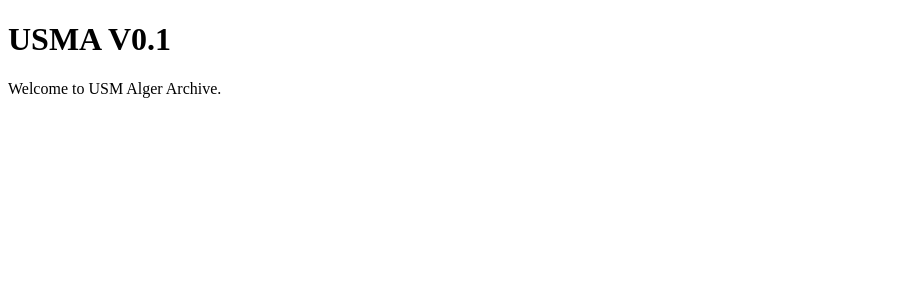
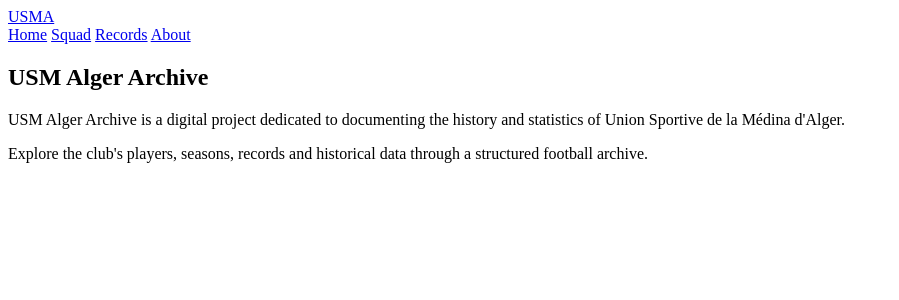
Before and after one commit to khelifayoucef205-glitch/USMA_ARCHIVE, a Flask app: page / in a window 1280 px wide. Shown: the top 300 px of the page, without its empty margins (0-899 px from the left). Run offline with Flask 3, Linux system fonts and the light colour scheme.

Commit message:
Add base layout and navigation

```diff
--- a/app/templates/base.html
+++ b/app/templates/base.html
@@ -7,6 +7,18 @@
     <link rel="stylesheet" href="{{ url_for('static', filename='css/main.css') }}">
 </head>
 <body>
+    <nav>
+        <div>
+            <a href="{{ url_for('main.home') }}">USMA</a>
+        </div>
+
+        <div>
+            <a href="{{ url_for('main.home') }}">Home</a>
+            <a href="#">Squad</a>
+            <a href="#">Records</a>
+            <a href="#">About</a>
+        </div>
+    </nav>
     {% block body %} {% endblock %}
 </body>
 </html>
--- a/app/templates/home.html
+++ b/app/templates/home.html
@@ -1,6 +1,17 @@
 {% extends 'base.html' %}
 
 {% block body %}
-    <h1>USMA V0.1</h1>
-    <p>Welcome to USM Alger Archive.</p>
+<section>
+    <h1>USM Alger Archive</h1>
+
+    <p>
+        USM Alger Archive is a digital project dedicated to documenting
+        the history and statistics of Union Sportive de la Médina d'Alger.
+    </p>
+
+    <p>
+        Explore the club's players, seasons, records and historical data
+        through a structured football archive.
+    </p>
+</section>
 {% endblock %}
```
